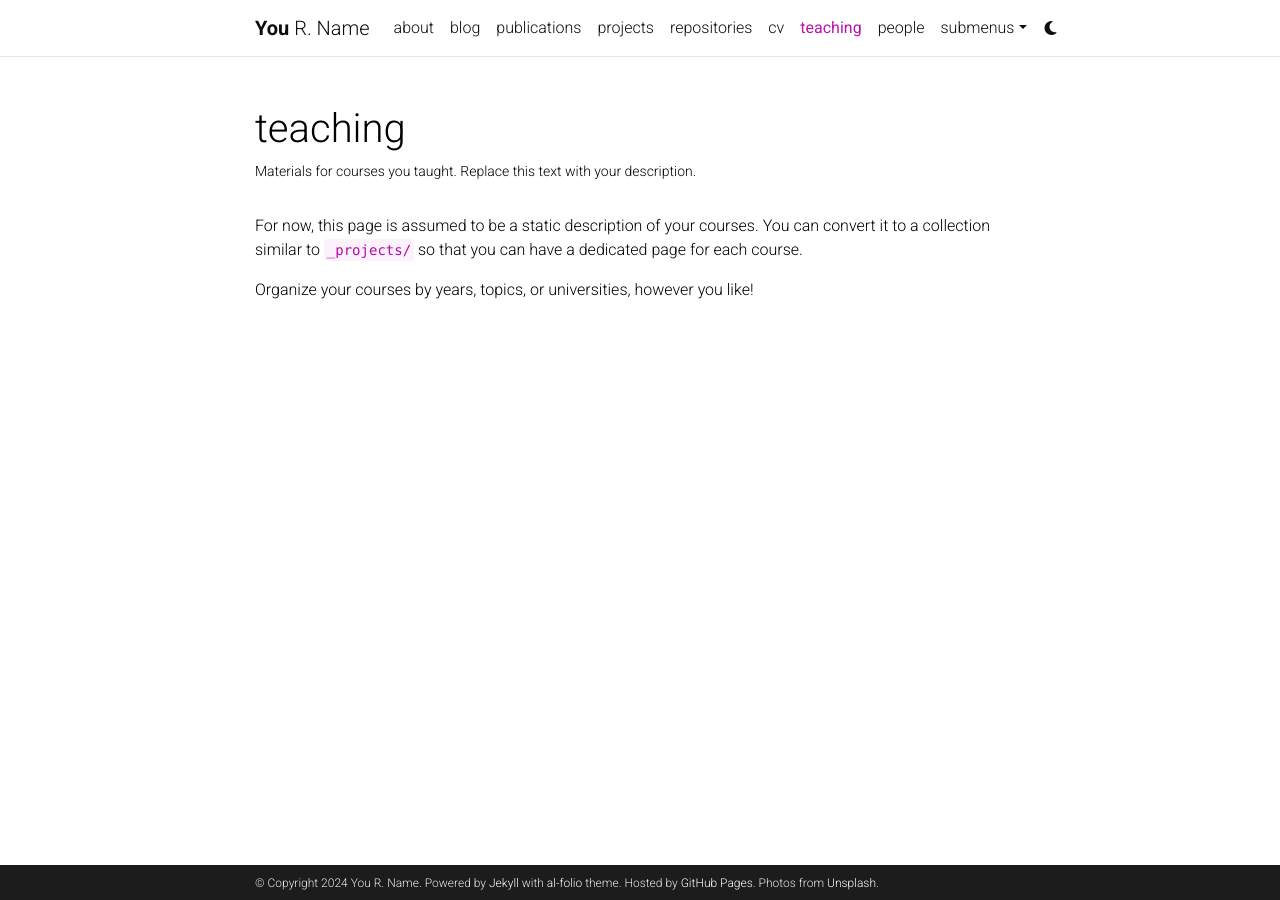
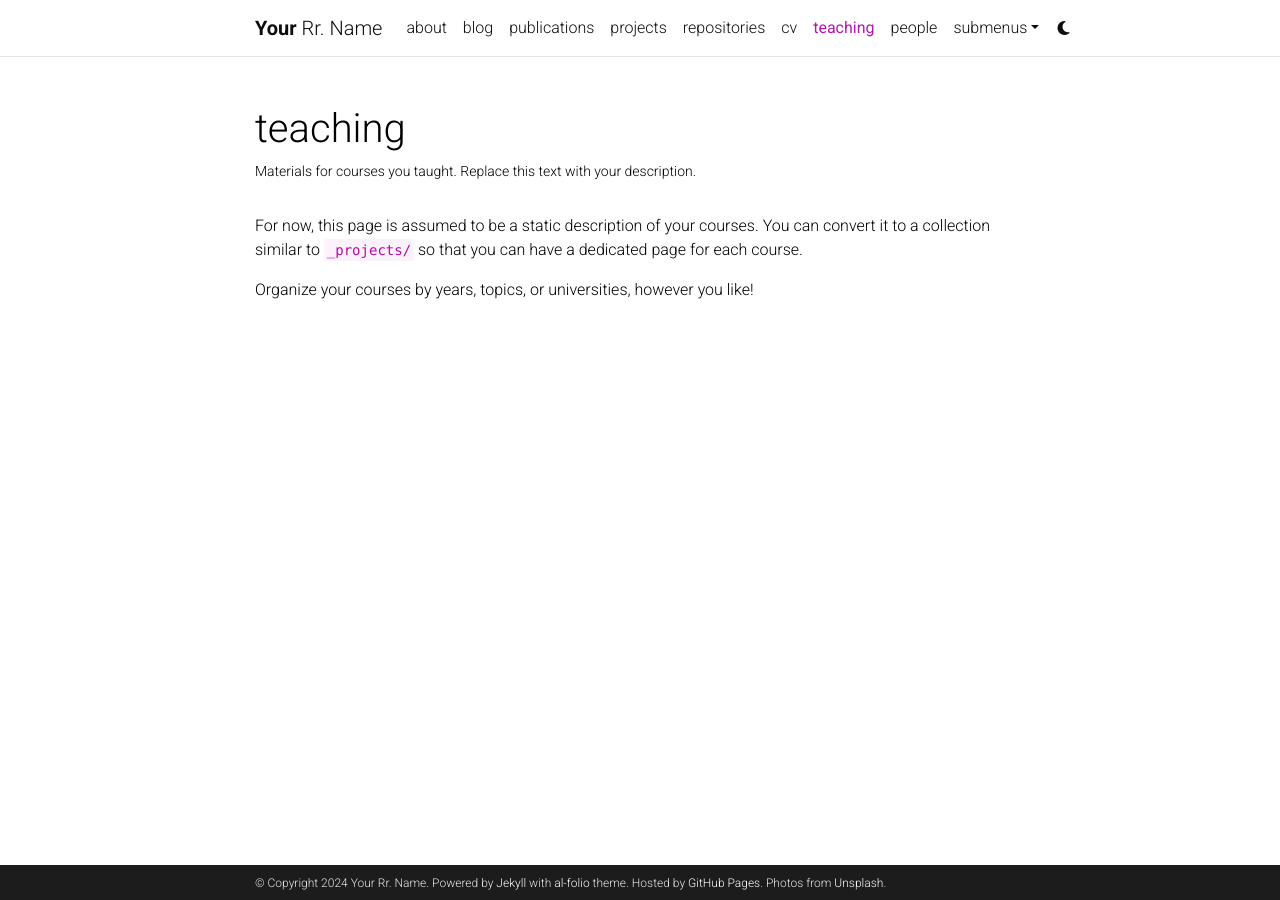
Before and after one commit to NicosProtopapas/NicosProtopapas.github.io, a Jekyll site: the page built from _pages/teaching.md, in a window 1280 px wide. Built offline with Jekyll 4.4.1, drawn with Linux system fonts in a browser that asks for light colours; comment, search, counter and statistics services are not loaded; a style sheet for code colours, icons or effects is not loaded.

Commit message:
Update _config.yml
Initial Commit

```diff
--- a/_config.yml
+++ b/_config.yml
@@ -3,8 +3,8 @@
 # -----------------------------------------------------------------------------
 
 title: blank # the website title (if blank, full name will be used instead)
-first_name: You
-middle_name: R.
+first_name: Your
+middle_name: Rr.
 last_name: Name
 email: you@example.com
 description: > # the ">" symbol means to ignore newlines until "footer_text:"
@@ -18,8 +18,8 @@
 lang: en # the language of your site (for example: en, fr, cn, ru, etc.)
 icon: ⚛️  # the emoji used as the favicon (alternatively, provide image name in /assets/img/)
 
-url: https://alshedivat.github.io # the base hostname & protocol for your site
-baseurl: /al-folio # the subpath of your site, e.g. /blog/. Leave blank for root
+url: https://nicosprotopapas.github.io # the base hostname & protocol for your site
+baseurl: # the subpath of your site, e.g. /blog/. Leave blank for root
 last_updated: false # set to true if you want to display last updated in the footer
 impressum_path:  # set to path to include impressum link in the footer, use the same path as permalink in a page, helps to conform with EU GDPR
 
```
